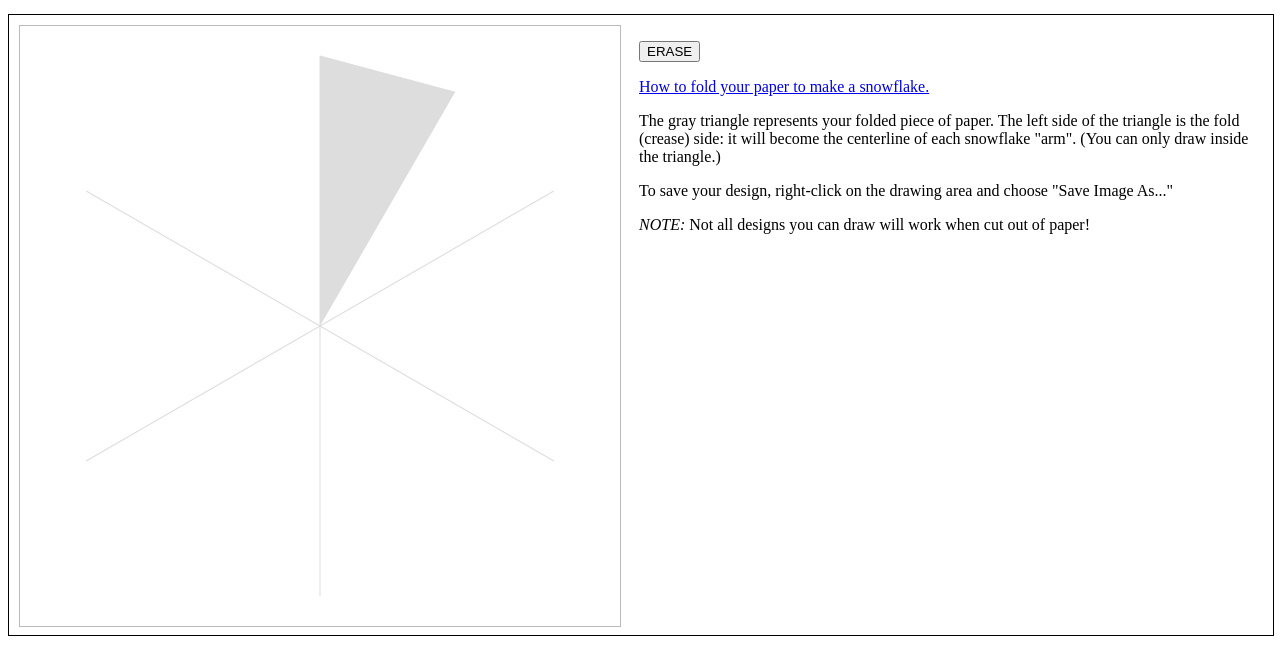
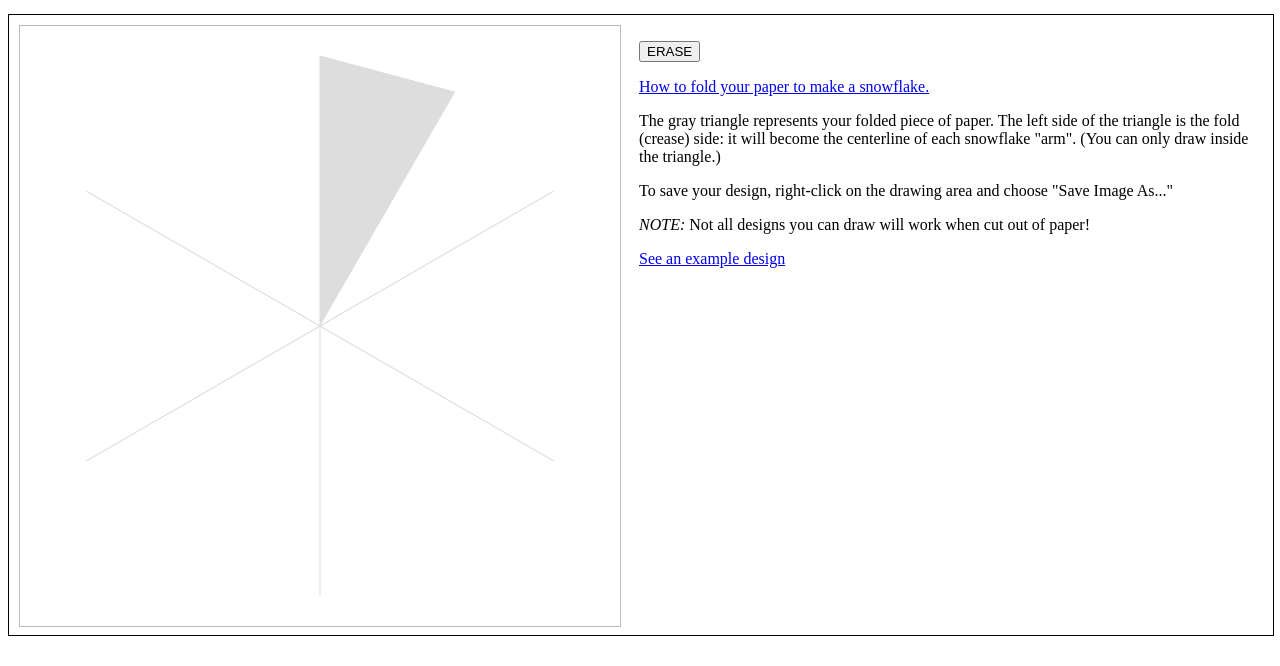
Before and after one commit to jnmiller/paper-snowflake, a plain HTML site: page index.html in a window 1280 px wide. Shown: the part 86-752 px from the top of the page. Drawn offline with Linux system fonts and the light colour scheme.

Commit message:
example GIF

```diff
--- a/index.html
+++ b/index.html
@@ -26,6 +26,9 @@
 			<p>
 				<em>NOTE:</em> Not all designs you can draw will work when cut out of paper!
 			<p>
+			<p>
+				<a target="_blank" href="demo1.gif">See an example design</a>
+			</p>
 		</div>
 	</div>
 </body>
```
